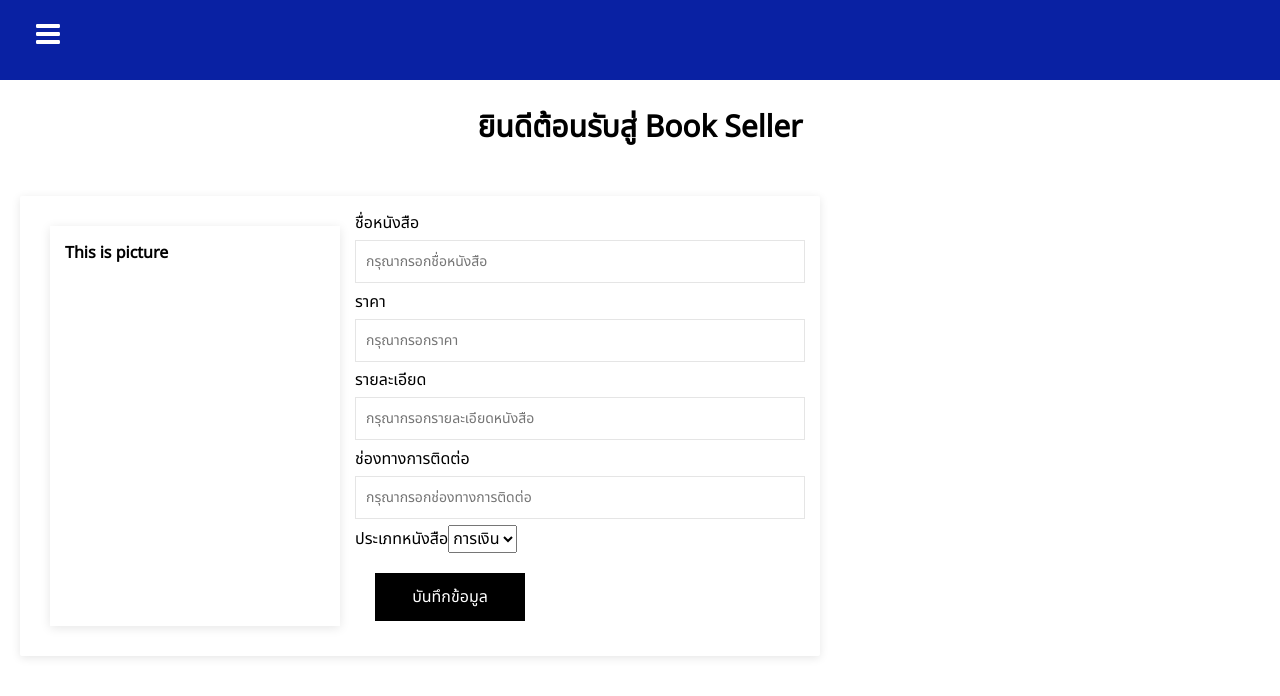
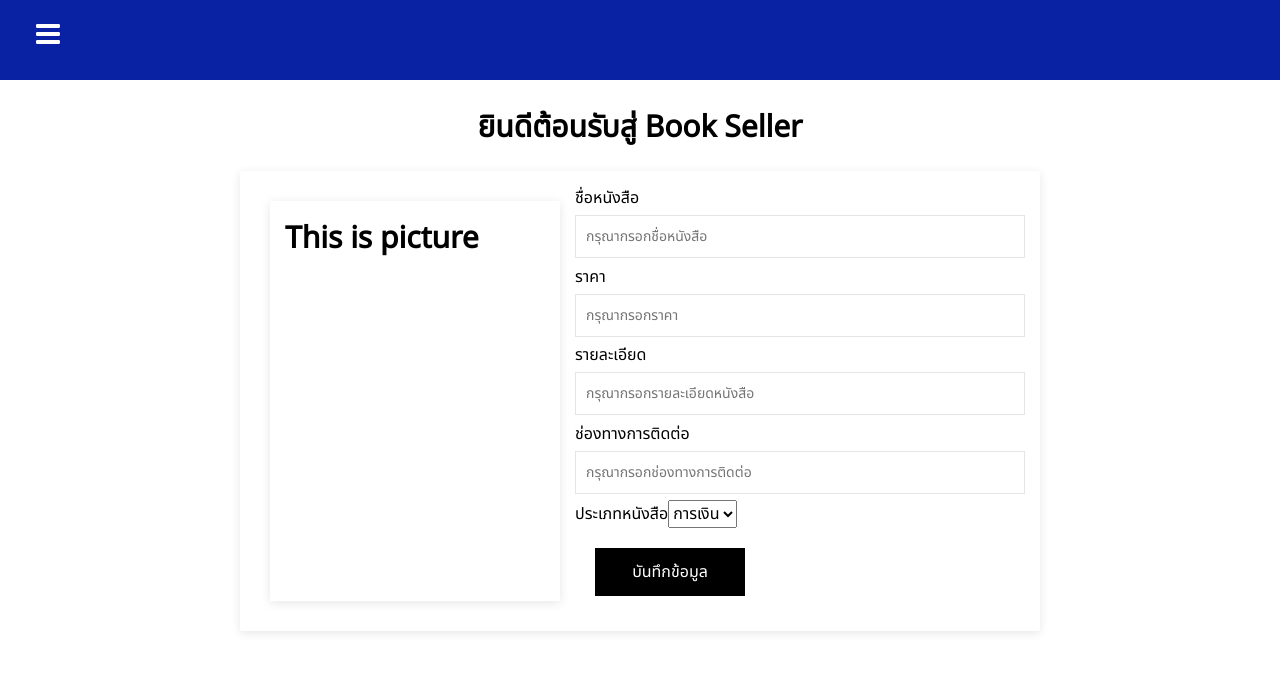
Before and after one commit to KhunanonC/MyBook, a React (Create React App) app in the folder front-end/: page /sell-book-post in a window 1280 px wide. Shown: the top 696 px of the page. Built offline with nearby package versions, Linux system fonts and the light colour scheme.

Commit message:
Update post for book seller page
Update post for book seller page

```diff
--- a/front-end/src/components/Page/Sellbook_post.js
+++ b/front-end/src/components/Page/Sellbook_post.js
@@ -1,10 +1,8 @@
 import './style/Sellbook_post.css'
 const Sellbook_post=()=>{
     return(
-        <div >
-            <div className='container-sellbook-post'>
-                <h1>ยินดีต้อนรับสู่ Book Seller</h1>
-            </div>
+        <div className='container-sellbook-post'>
+            <h1>ยินดีต้อนรับสู่ Book Seller</h1>
             <div className='post-sellbook-container'>
                  <div className='photo-block'>
                     <h1>This is picture</h1>
--- a/front-end/src/components/Page/style/Sellbook_post.css
+++ b/front-end/src/components/Page/style/Sellbook_post.css
@@ -13,12 +13,16 @@
     height: 400px;
     box-shadow: 0 2px 10px rgba(0, 0, 0, 0.1);
 }
+.container-sellbook-post h1{
+    font-size: 30px;
+}
 .container-sellbook-post{
-    font-size: 30px;
+    /* font-size: 30px; */
     display:flex ;
     justify-content: center;
     align-items: center;
     padding:25px;
+    flex-direction: column;
 }
 .post-sellbook-container{
     padding: 15px;
```
